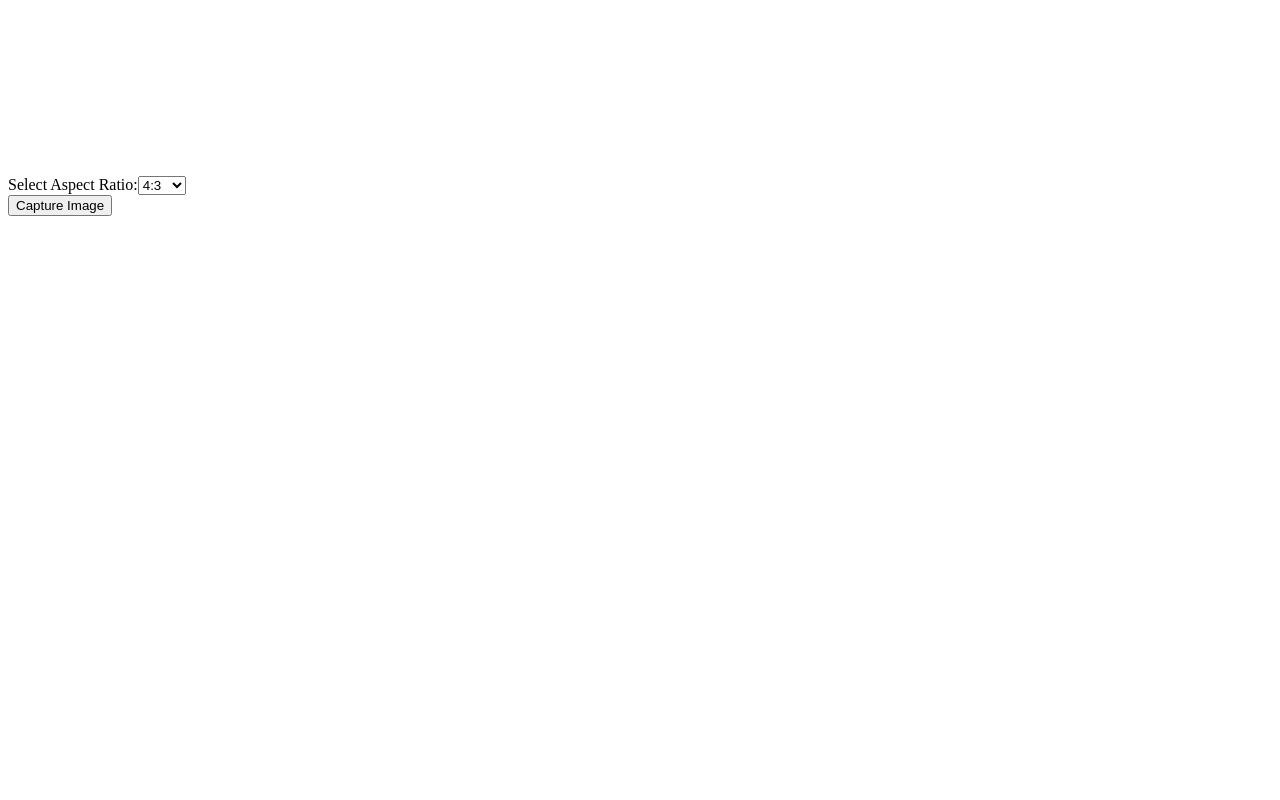
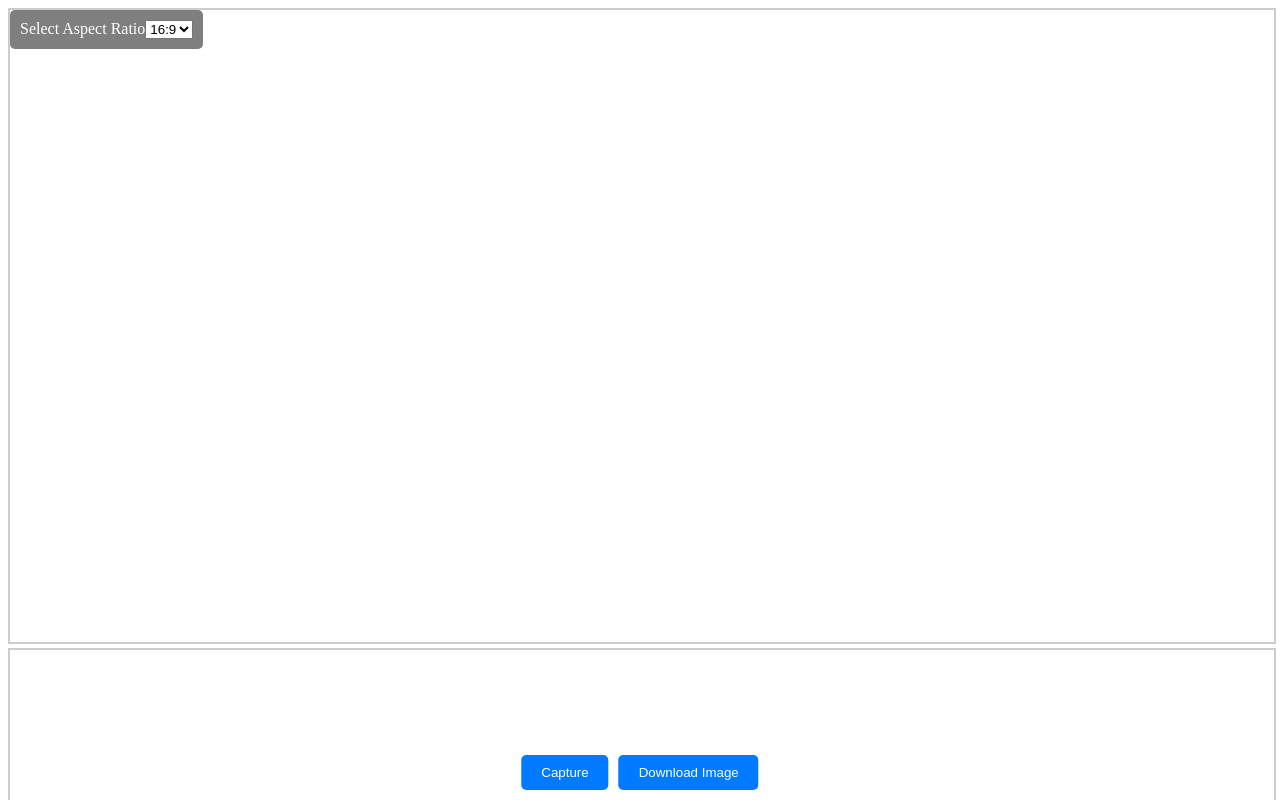
Before and after one commit to AjayRawat0706/camerasetup, an Angular app: page / in a window 1280 px wide. Shown: the top 800 px of the page. Built offline with nearby package versions, Linux system fonts and the light colour scheme; no server answers.

Commit message:
frtftfdr

```diff
--- a/package.json
+++ b/package.json
@@ -23,6 +23,7 @@
     "@angular/ssr": "^18.2.7",
     "express": "^4.18.2",
     "html2canvas": "^1.4.1",
+    "ngx-webcam": "^0.4.1",
     "rxjs": "~7.8.0",
     "tslib": "^2.3.0",
     "zone.js": "~0.14.10"
--- a/src/app/app.component.css
+++ b/src/app/app.component.css
@@ -1,5 +1,61 @@
-/* Ensure the video element has a fixed size with proper aspect ratio */
-#video {
+body, html {
+  margin: 0;
+  padding: 0;
+  height: 100%;
+}
+
+.video {
+  width: 100%;
+  height: auto;
+  border: 2px solid #ccc;
+}
+
+canvas {
+  width: 100%;
+  height: auto;
   display: block;
-  margin: 0 auto;
+  border: 2px solid #ccc;
 }
+
+.aspect-ratio-selector {
+  position: absolute;
+  top: 10px;
+  left: 10px;
+  background: rgba(0, 0, 0, 0.5);
+  padding: 10px;
+  color: white;
+  border-radius: 5px;
+}
+
+.controls {
+  position: absolute;
+  bottom: 10px;
+  left: 50%;
+  transform: translateX(-50%);
+  display: flex;
+  justify-content: center;
+  gap: 10px;
+}
+
+button {
+  background: #007bff;
+  color: white;
+  border: none;
+  padding: 10px 20px;
+  border-radius: 5px;
+  cursor: pointer;
+}
+
+button:hover {
+  background: #0056b3;
+}
+
+@media (max-width: 600px) {
+  .video, canvas {
+    height: 80%;
+  }
+
+  .controls {
+    bottom: 20px;
+  }
+}
--- a/src/app/app.component.html
+++ b/src/app/app.component.html
@@ -1,26 +1,17 @@
-<div>
-  <!-- Video element to display the camera stream -->
-  <video id="video" autoplay></video>
-  <br>
-
-  <!-- Aspect Ratio Selection Dropdown -->
-  <label for="aspect-ratio">Select Aspect Ratio:</label>
-  <select [(ngModel)]="selectedAspectRatio" (change)="changeAspectRatio()" id="aspect-ratio">
+<div class="aspect-ratio-selector">
+  <label for="aspect-ratio">Select Aspect Ratio</label>
+  <select id="aspect-ratio" [(ngModel)]="selectedAspectRatio" (change)="updateAspectRatio()">
+    <option value="16:9">16:9</option>
     <option value="4:3">4:3</option>
-    <option value="16:9">16:9</option>
     <option value="1:1">1:1</option>
   </select>
-  <br>
+</div>
 
-  <!-- Capture Button -->
-  <button (click)="captureImage()">Capture Image</button>
+<video #videoElement class="video" autoplay></video>
 
-  <!-- Display captured image below the video -->
-  <div *ngIf="capturedImage">
-    <h3>Captured Image:</h3>
-    <img [src]="capturedImage" alt="Captured Image" style="max-width: 100%; height: auto;">
-    <br>
-    <!-- Download Button -->
-    <button (click)="downloadImage()">Download Image</button>
-  </div>
+<canvas #canvas width="640" height="480"></canvas>
+
+<div class="controls">
+  <button (click)="captureImage()">Capture</button>
+  <button (click)="downloadImage()">Download Image</button>
 </div>
--- a/src/app/app.component.ts
+++ b/src/app/app.component.ts
@@ -1,94 +1,102 @@
-import { CommonModule } from '@angular/common';
+import { FormsModule } from '@angular/forms';
 import { Component, OnInit, AfterViewInit } from '@angular/core';
-import { FormsModule } from '@angular/forms';
 
 @Component({
   selector: 'app-root',
   standalone: true,
-  imports: [FormsModule, CommonModule],
+  imports: [FormsModule],
   templateUrl: './app.component.html',
   styleUrls: ['./app.component.css']
 })
 export class AppComponent implements OnInit, AfterViewInit {
-  videoElement!: HTMLVideoElement;
-  stream!: MediaStream;
-  selectedAspectRatio: string = '4:3'; // Default aspect ratio
-  capturedImage: string | null = null;
+  selectedAspectRatio = '16:9';
+  videoWidth: number = 640;
+  videoHeight: number = 480;
+  constraints: MediaStreamConstraints = {};
 
-  aspectRatioMap: any = {
-    '4:3': { width: 4, height: 3 },
-    '16:9': { width: 16, height: 9 },
-    '1:1': { width: 1, height: 1 }
-  };
-
-  ngOnInit() {
-    this.setupCamera();
+  ngOnInit(): void {
+    this.updateAspectRatio();
   }
 
-  ngAfterViewInit() {}
+  ngAfterViewInit(): void {
+    this.startCamera();  // Start the camera after the view is initialized
+  }
 
-  setupCamera() {
-    const constraints = {
-      video: {
-        facingMode: 'environment',
-        width: { ideal: 1280 },
-        height: { ideal: 720 }
-      }
-    };
+  updateAspectRatio() {
+    if (this.selectedAspectRatio === '4:3') {
+      this.constraints = { video: { aspectRatio: 4 / 3 } };
+    } else if (this.selectedAspectRatio === '16:9') {
+      this.constraints = { video: { aspectRatio: 16 / 9 } };
+    } else if (this.selectedAspectRatio === '1:1') {
+      this.constraints = { video: { aspectRatio: 1 } };
+    }
+  }
 
-    navigator.mediaDevices.getUserMedia(constraints)
+  startCamera() {
+    navigator.mediaDevices
+      .getUserMedia(this.constraints)
       .then((stream) => {
-        this.stream = stream;
-        this.videoElement = document.querySelector('#video')!;
-        this.videoElement.srcObject = stream;
-        this.updateVideoAspectRatio();
+        const videoElement = document.querySelector('video') as HTMLVideoElement;
+        videoElement.srcObject = stream;
       })
-      .catch((error) => {
-        console.error('Error accessing the camera: ', error);
+      .catch((err) => {
+        console.error('Error accessing camera: ', err);
       });
   }
 
-  changeAspectRatio() {
-    this.updateVideoAspectRatio();
-  }
-
-  updateVideoAspectRatio() {
-    const aspect = this.aspectRatioMap[this.selectedAspectRatio];
-    const videoWidth = window.innerWidth * 0.9; // 90% of screen width
-    const videoHeight = Math.floor((videoWidth * aspect.height) / aspect.width);
-
-    // Apply aspect ratio style to the video element
-    this.videoElement.style.width = `${videoWidth}px`;
-    this.videoElement.style.height = `${videoHeight}px`;
-    this.videoElement.style.objectFit = 'cover'; // Crop the video to maintain aspect ratio
-  }
-
   captureImage() {
-    const videoContainer = document.querySelector('#video') as HTMLElement;
-    const containerWidth = videoContainer.offsetWidth;
-    const containerHeight = videoContainer.offsetHeight;
-
-    // Create a canvas to capture the visible part of the video
-    const canvas = document.createElement('canvas');
+    const videoElement = document.querySelector('video') as HTMLVideoElement;
+    const canvas = document.querySelector('canvas') as HTMLCanvasElement;
     const context = canvas.getContext('2d');
 
-    // Set the canvas size to match the visible video size
-    canvas.width = containerWidth;
-    canvas.height = containerHeight;
+    if (!context) {
+      console.error('Failed to get canvas context');
+      return;
+    }
 
-    // Ensure we are drawing the visible part of the video
-    if (context) {
-      context.drawImage(this.videoElement, 0, 0, containerWidth, containerHeight);
-      this.capturedImage = canvas.toDataURL('image/jpeg');
+    const aspectRatio = this.selectedAspectRatio.split(':');
+    const width = videoElement.videoWidth;
+    const height = videoElement.videoHeight;
+
+    let cropWidth: number = 0;
+    let cropHeight: number = 0;
+
+    // Ensure cropWidth and cropHeight are always assigned values
+    if (aspectRatio[0] === '4' && aspectRatio[1] === '3') {
+      cropWidth = width;
+      cropHeight = (width * 3) / 4;
+    } else if (aspectRatio[0] === '16' && aspectRatio[1] === '9') {
+      cropWidth = width;
+      cropHeight = (width * 9) / 16;
+    } else if (aspectRatio[0] === '1' && aspectRatio[1] === '1') {
+      cropWidth = Math.min(width, height);
+      cropHeight = cropWidth;
+    } else {
+      // Fallback if no matching aspect ratio
+      cropWidth = width;
+      cropHeight = height;
     }
+
+    // Draw the cropped image to the canvas
+    context.clearRect(0, 0, canvas.width, canvas.height);
+    context.drawImage(
+      videoElement,
+      (width - cropWidth) / 2,
+      (height - cropHeight) / 2,
+      cropWidth,
+      cropHeight,
+      0,
+      0,
+      canvas.width,
+      canvas.height
+    );
   }
 
   downloadImage() {
-    if (this.capturedImage) {
-      const link = document.createElement('a');
-      link.href = this.capturedImage;
-      link.download = 'captured_image.jpg';
-      link.click();
-    }
+    const canvas = document.querySelector('canvas') as HTMLCanvasElement;
+    const link = document.createElement('a');
+    link.href = canvas.toDataURL();
+    link.download = 'captured-image.png';
+    link.click();
   }
 }
```
Also changed, not shown: 1 other file (tests, documents, lock files or other folders).
